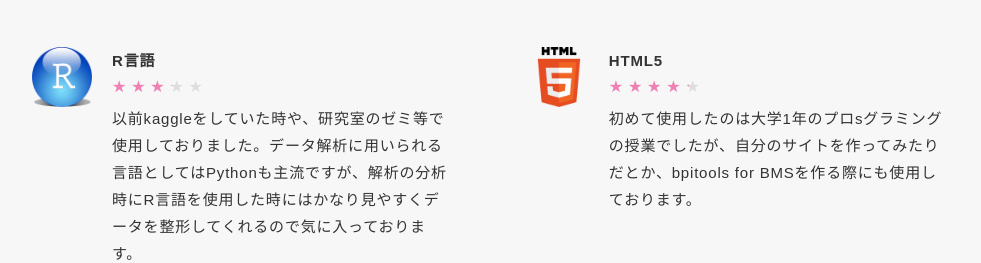
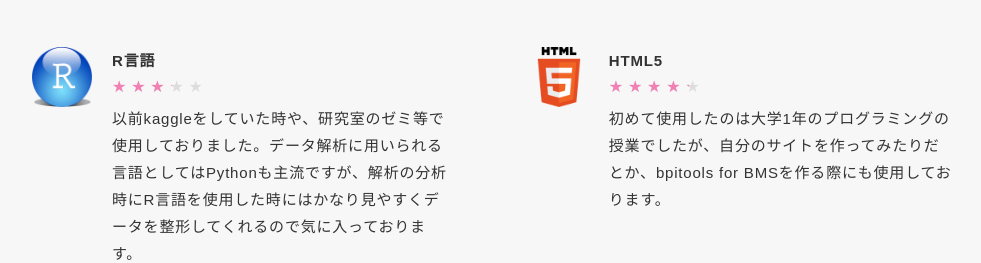
Before and after one commit to k0gane/portfolio, a plain HTML site: page index.html in a window 1280 px wide. Shown: the part 2547-2810 px from the top of the page, without its empty margins (148-1129 px from the left). Drawn offline with nearby package versions, Linux system fonts and the light colour scheme.

Commit message:
Update index.html

```diff
--- a/index.html
+++ b/index.html
@@ -179,7 +179,7 @@
                     <div class="rate rate4"></div>
                   </div>
                   <p>
-                    初めて使用したのは大学1年のプロsグラミングの授業でしたが、自分のサイトを作ってみたりだとか、bpitools for BMSを作る際にも使用しております。</p>
+                    初めて使用したのは大学1年のプログラミングの授業でしたが、自分のサイトを作ってみたりだとか、bpitools for BMSを作る際にも使用しております。</p>
                 </div>
               </div>
               <div class="skill-item">
```
